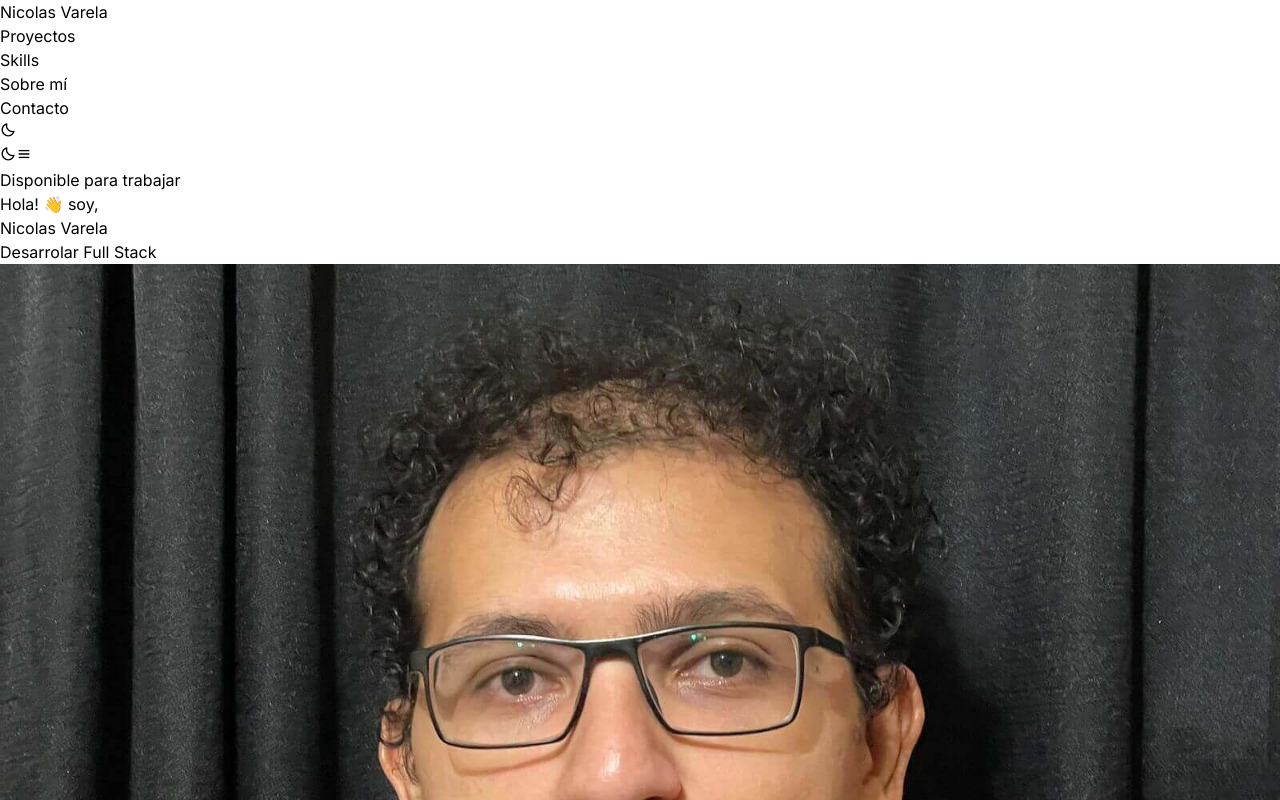
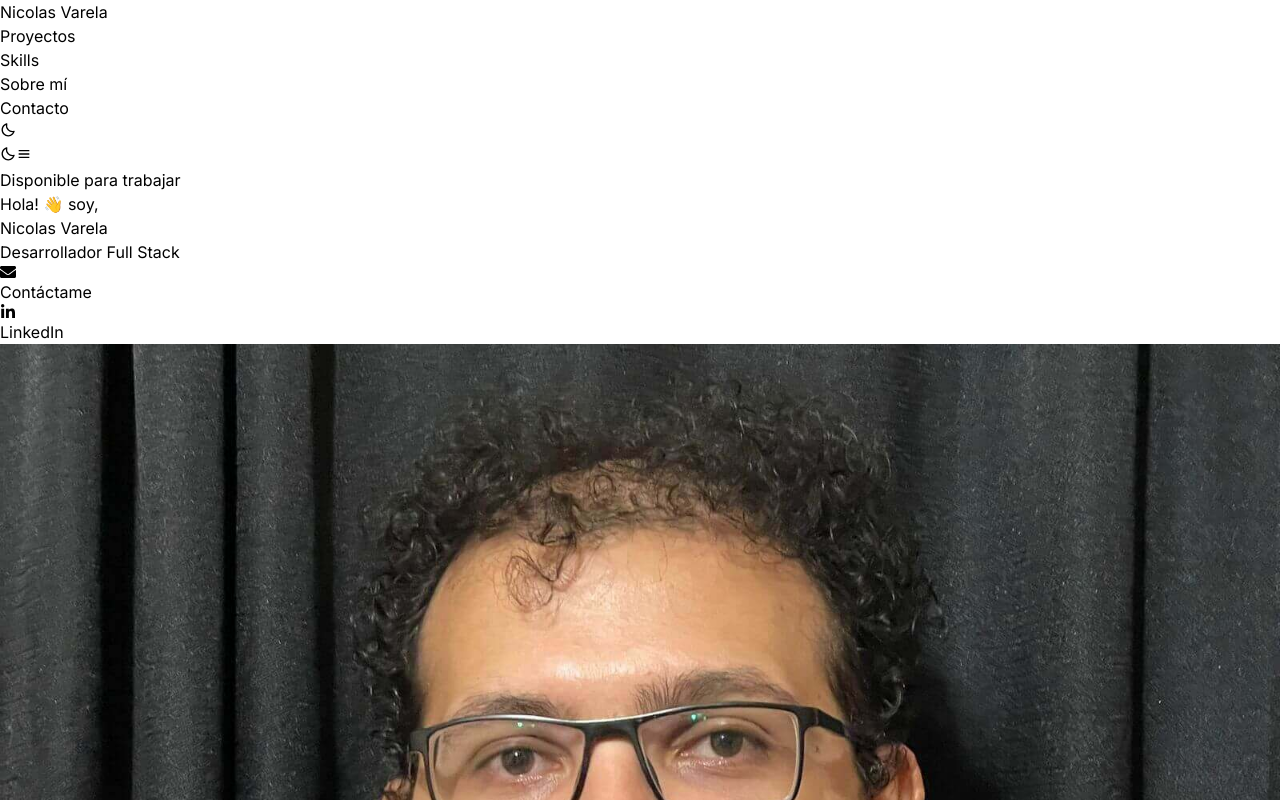
Before and after one commit to NiicoVarelaa/Portfolio-Nicolas-Varela, a React (Vite) app: page / in a window 1280 px wide. Shown: the top 800 px of the page. Built offline with nearby package versions, Linux system fonts and the light colour scheme.

Commit message:
Sección Home lista con estilos y funcionalidad

```diff
--- a/src/components/Home.jsx
+++ b/src/components/Home.jsx
@@ -2,6 +2,8 @@ import React from 'react';
 import { motion } from 'framer-motion';
 import nico from "../../public/nico.jpeg";
 import Badge from './Badge';
+import SocialButtons from './SocialButtons';
+import { FaLinkedinIn, FaEnvelope } from 'react-icons/fa';
 
 const Home = () => {
     return (
@@ -11,7 +13,7 @@ const Home = () => {
                 whileInView={{ opacity: 1, y: 0 }}
                 viewport={{ once: true }}
                 transition={{ duration: 0.8, delay: 0.2 }}
-                className='flex flex-col-reverse items-center justify-center md:flex-row gap-8 md:gap-16 lg:gap-24'
+                className='flex flex-col-reverse items-center justify-center md:flex-row gap-8 md:gap-2 lg:gap-24'
             >
                 <motion.div
                     initial={{ opacity: 0, x: -50 }}
@@ -24,7 +26,7 @@ const Home = () => {
                         href="https://www.linkedin.com/in/niicolasvarelaa/"
                         target="_blank"
                         rel="noopener"
-                        class="flex items-center transition md:justify-center md:hover:scale-105"
+                        className="flex items-center transition md:justify-center md:hover:scale-105"
                     >
                         <Badge>Disponible para trabajar</Badge>
                     </a>
@@ -32,13 +34,30 @@ const Home = () => {
                     <h2 className='text-orange-950 dark:text-gray-50'>Hola! 👋 soy,</h2>
                     <h1 className='text-5xl md:text-6xl lg:text-7xl font-semibold text-center md:text-left bg-gradient-to-r from-orange-500 via-amber-500 to-orange-400 text-transparent bg-clip-text'>Nicolas Varela</h1>
 
-                    <h3 className='text-xl md:text-2xl lg:text-3xl font-light text-center md:text-left text-orange-950 dark:text-gray-50'>Desarrolar Full Stack</h3>
+                    <h3 className='text-xl md:text-2xl lg:text-3xl font-light text-center md:text-left text-orange-950 dark:text-gray-50'>Desarrollador Full Stack</h3>
+
+                    <div className="flex flex-wrap gap-4">
+                        <SocialButtons href="mailto:niicovarelaa@gmail.com">
+                            <FaEnvelope className="size-4" />
+                            Contáctame
+                        </SocialButtons>
+                        <SocialButtons href="https://www.linkedin.com/in/niicolasvarelaa/">
+                            <FaLinkedinIn className="size-4" />
+                            LinkedIn
+                        </SocialButtons>
+                    </div>
                 </motion.div>
 
-                <img src={nico} className='w-[300px] md:w-[400px] rounded-full hover:shadow-2xl hover:shadow-orange-800 hover:scale-105 transition-all duration-500' alt="Nicolas Varela" />
+                <div className="relative w-[300px] md:w-[400px] h-[300px] md:h-[400px] rounded-full overflow-hidden border-2 dark:border-gray-50">
+                    <img
+                        src={nico}
+                        className="w-full h-full object-cover hover:scale-105 transition-all duration-500"
+                        alt="Nicolas Varela"
+                    />
+                </div>
             </motion.div>
         </div>
     )
 }
 
-export default Home
+export default Home;
--- a/src/components/Navbar.jsx
+++ b/src/components/Navbar.jsx
@@ -33,7 +33,7 @@ const Navbar = () => {
                     </ul>
 
                     <button onClick={() => setIsDarkMode(!isDarkMode)} className="text-2xl p-2 rounded-full transition-colors duration-300">
-                        {isDarkMode ? <BiSun className="text-yellow-400" /> : <BiMoon className="text-orange-950 dark:text-gray-50" />}
+                        {isDarkMode ? <BiSun className="text-gray-50" /> : <BiMoon className="text-orange-950 dark:text-gray-50" />}
                     </button>
                 </div>
 
--- a/src/components/Projects.jsx
+++ b/src/components/Projects.jsx
@@ -20,7 +20,7 @@ const Projects = () => {
                 transition={{ duration: 0.8, delay: 0.4 }}
                 className="grid grid-cols-1 md:grid-cols-2 lg:grid-cols-3 gap-6 w-full">
                 {projectData.map((project) => (
-                    <a href={project.link} key={project.id} target='_blank' className='flex flex-col rounded-xl overflow-hidden cursor-pointer transition-all duration-300 hover:scale-105 hover:shadow-2xl hover:shadow-orange-800'>
+                    <a href={project.link} key={project.id} target='_blank' className='flex flex-col rounded-xl overflow-hidden cursor-pointer transition-all duration-300 hover:scale-105 hover:shadow-2xl hover:shadow-orange-500'>
                         <img src={project.image} className='hover:scale-105 transition-transform duration-300' alt={project.title} />
                         <div className='flex flex-col gap-3 bg-gray-900 p-5 transition-colors duration-300 hover:bg-gray-800 flex-grow'>
                             <h3 className='text-xl font-semibold'>{project.title}</h3>
--- /dev/null
+++ b/src/components/SocialButtons.jsx
@@ -0,0 +1,18 @@
+const SocialButtons = ({ href, children, ...props }) => {
+    return (
+        <div className="flex flex-wrap gap-4 mt-8">
+            <a
+                href={href}
+                target="_blank"
+                rel="noopener noreferrer"
+                role="link"
+                className="inline-flex items-center justify-center gap-2 px-4 py-1 text-orange-950 transition bg-gray-50 border border-orange-950 rounded-full dark:bg-gray-900 dark:border-gray-50 dark:text-gray-50 focus-visible:ring-orange-500/80 text-md hover:bg-orange-500 hover:border-orange-500 hover:text-gray-50 dark:hover:bg-orange-500 dark:hover:border-orange-500 dark:hover:text-gray-50 group max-w-fit focus:outline-none focus-visible:outline-none focus-visible:ring focus-visible:ring-white focus-visible:ring-offset-2 active:bg-black"
+                {...props}
+            >
+                {children}
+            </a>
+        </div>
+    );
+};
+
+export default SocialButtons;
```
